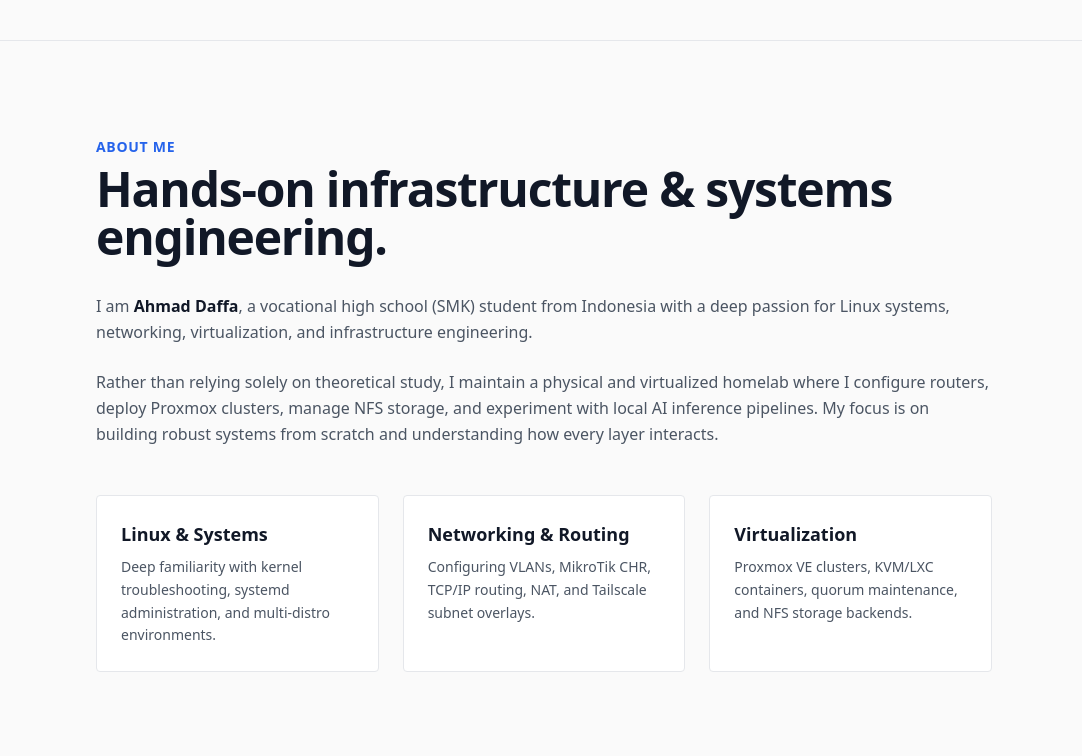
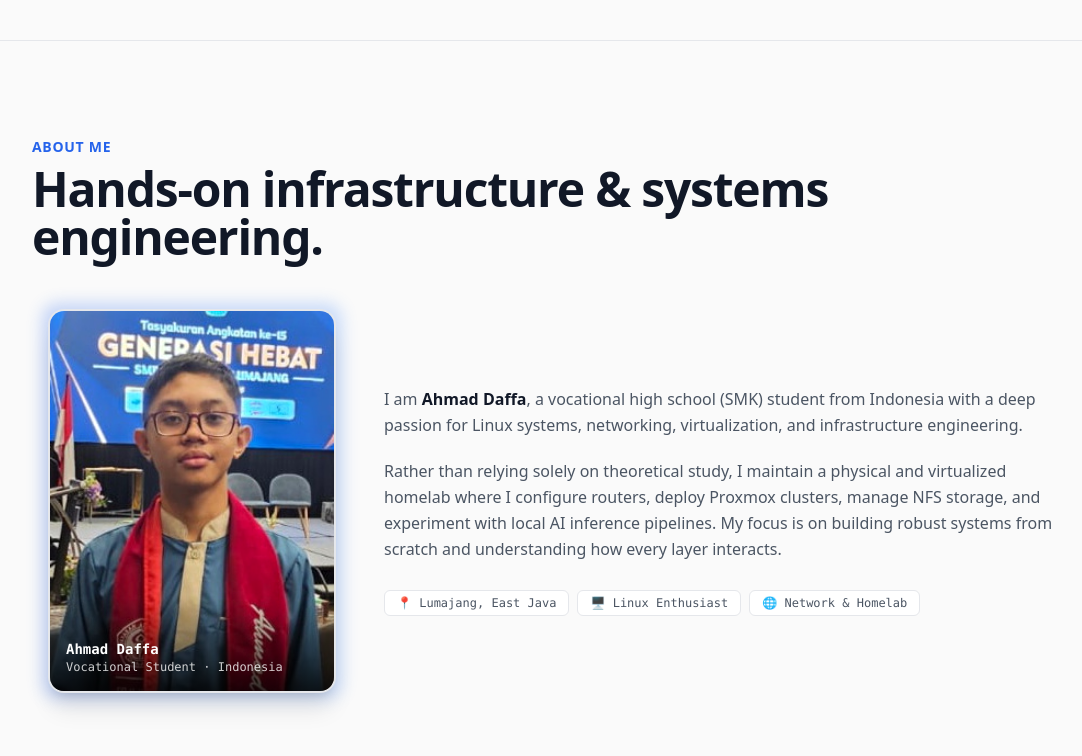
Before and after one commit to uwong241/website-portfolio, a React (Vite) app: page / in a window 1280 px wide. Shown: the part 760-1516 px from the top of the page, without its empty margins (96-1178 px from the left). Built offline with nearby package versions, Linux system fonts and the light colour scheme.

Commit message:
feat: add personal profile photo to About section

```diff
--- a/src/sections/About.tsx
+++ b/src/sections/About.tsx
@@ -7,17 +7,47 @@ export const About = () => {
   return (
     <Section id="about" className="py-24 bg-background-light border-y border-border/60">
       <Container>
-        <div className="max-w-4xl mx-auto">
+        <div className="max-w-5xl mx-auto">
           <span className="text-accent text-sm font-semibold tracking-wider uppercase mb-2 block">About Me</span>
-          <h2 className="text-4xl md:text-5xl font-extrabold tracking-tight mb-8">Hands-on infrastructure & systems engineering.</h2>
+          <h2 className="text-4xl md:text-5xl font-extrabold tracking-tight mb-12">Hands-on infrastructure & systems engineering.</h2>
 
-          <div className="prose prose-lg text-secondary space-y-6 leading-relaxed mb-12">
+          <div className="grid grid-cols-1 md:grid-cols-12 gap-8 items-center mb-16">
+            {/* Profile Photo */}
+            <div className="md:col-span-4 flex justify-center">
+              <div className="relative group">
+                {/* Subtle outer glow on dark mode */}
+                <div className="absolute -inset-1.5 bg-gradient-to-r from-accent to-blue-500 rounded-2xl blur opacity-25 group-hover:opacity-40 transition duration-300"></div>
+
+                <div className="relative w-64 h-80 sm:w-72 sm:h-96 rounded-2xl overflow-hidden border-2 border-border shadow-xl bg-surface">
+                  <img
+                    src="/profile.jpeg"
+                    alt={PROFILE.name}
+                    className="w-full h-full object-cover object-top filter contrast-[1.03] group-hover:scale-[1.02] transition-transform duration-300"
+                    loading="lazy"
+                  />
+                  {/* Bottom badge */}
+                  <div className="absolute bottom-0 inset-x-0 bg-gradient-to-t from-black/80 via-black/40 to-transparent p-4 pt-10 text-white">
+                    <p className="font-mono text-sm font-bold">{PROFILE.name}</p>
+                    <p className="text-xs text-white/80 font-mono">Vocational Student · Indonesia</p>
+                  </div>
+                </div>
+              </div>
+            </div>
+
+            {/* Narrative Story */}
+            <div className="md:col-span-8 prose prose-lg text-secondary space-y-5 leading-relaxed">
               <p>
                 I am <strong className="text-primary">{PROFILE.name}</strong>, a vocational high school (SMK) student from Indonesia with a deep passion for Linux systems, networking, virtualization, and infrastructure engineering.
               </p>
               <p>
                 Rather than relying solely on theoretical study, I maintain a physical and virtualized homelab where I configure routers, deploy Proxmox clusters, manage NFS storage, and experiment with local AI inference pipelines. My focus is on building robust systems from scratch and understanding how every layer interacts.
               </p>
+              <div className="pt-2 flex flex-wrap gap-2 text-xs font-mono text-secondary">
+                <span className="px-3 py-1 rounded-md bg-surface border border-border">📍 Lumajang, East Java</span>
+                <span className="px-3 py-1 rounded-md bg-surface border border-border">🖥️ Linux Enthusiast</span>
+                <span className="px-3 py-1 rounded-md bg-surface border border-border">🌐 Network & Homelab</span>
+              </div>
+            </div>
           </div>
 
           <div className="grid grid-cols-1 md:grid-cols-3 gap-6">
```
Also changed, not shown: public/profile.jpeg (added). Lines whose indentation alone changed are shown as unchanged.
